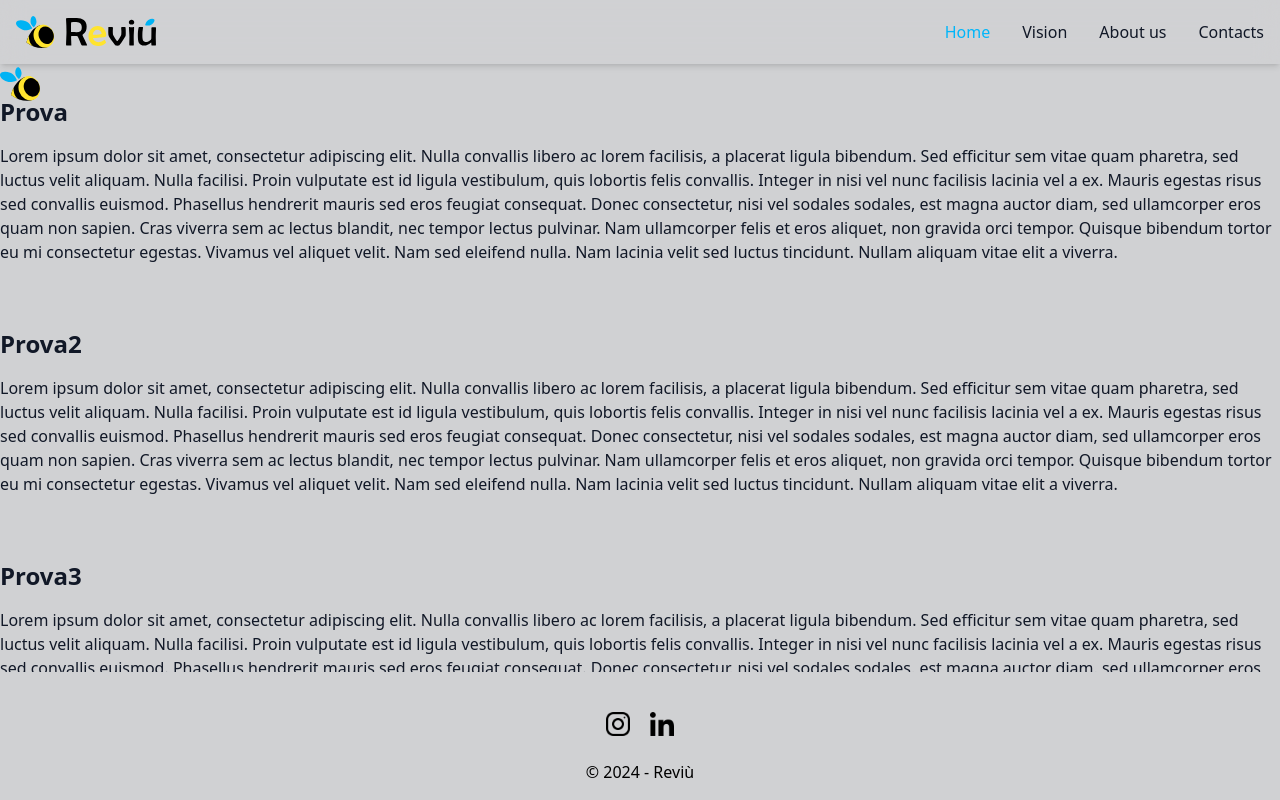
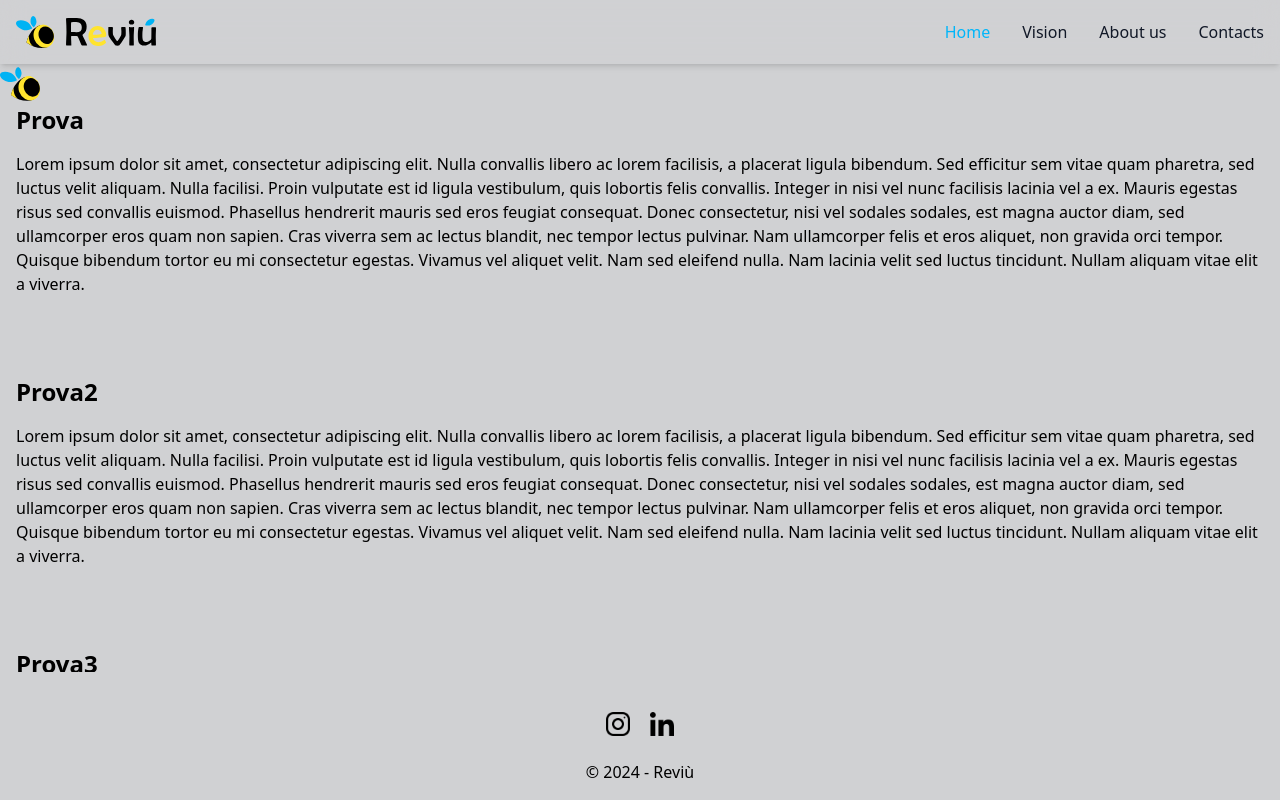
Before and after one commit to LucaJ-Tv/reviu, a Vue app: page /#/ in a window 1280 px wide. Built offline with nearby package versions, Linux system fonts and the light colour scheme.

Commit message:
Added z-index to NavBar. Edit text colors.

```diff
--- a/src/components/assets/HomeContentComponent.vue
+++ b/src/components/assets/HomeContentComponent.vue
@@ -1,5 +1,5 @@
 <template>
-    <div class="py-8">
+    <div class="text-black justify-normal py-10 px-4">
         <h2 class="text-2xl font-bold mb-4">{{ title }}</h2>
         <p>{{ loremIpsum }}</p>
     </div>
--- a/src/components/modules/Home.vue
+++ b/src/components/modules/Home.vue
@@ -1,5 +1,5 @@
 <template>
-    <div class="flex flex-col h-screen justify-between text-gray-900 overflow-y-auto" ref="homeContainer">
+    <div class="flex flex-col h-screen overflow-y-auto" ref="homeContainer">
         <HomeContentComponent title="Prova"></HomeContentComponent>
         <HomeContentComponent title="Prova2"></HomeContentComponent>
         <HomeContentComponent title="Prova3"></HomeContentComponent>
--- a/src/components/modules/Navbar.vue
+++ b/src/components/modules/Navbar.vue
@@ -1,5 +1,5 @@
 <template>
-  <nav class="bg-site-primary bg-opacity-35 backdrop-blur-md shadow-md border-gray-200">
+  <nav class="z-10 bg-site-primary bg-opacity-35 backdrop-blur-md shadow-md border-gray-200">
     <div class="max-w-screen-xl flex flex-wrap items-center justify-between mx-auto p-4">
       <a href="#" class="flex items-center space-x-3 rtl:space-x-reverse">
         <img src="@/assets/LogoReviu.svg" class="h-8" alt="Reviu logo"/>
--- a/src/views/HomeView.vue
+++ b/src/views/HomeView.vue
@@ -1,5 +1,5 @@
 <template>
-  <div class="flex flex-col h-screen justify-between text-gray-200 bg-site-primary">
+  <div class="flex flex-col h-screen bg-site-primary">
     <Navbar></Navbar>
     <Home></Home>
     <Footer></Footer>
```
